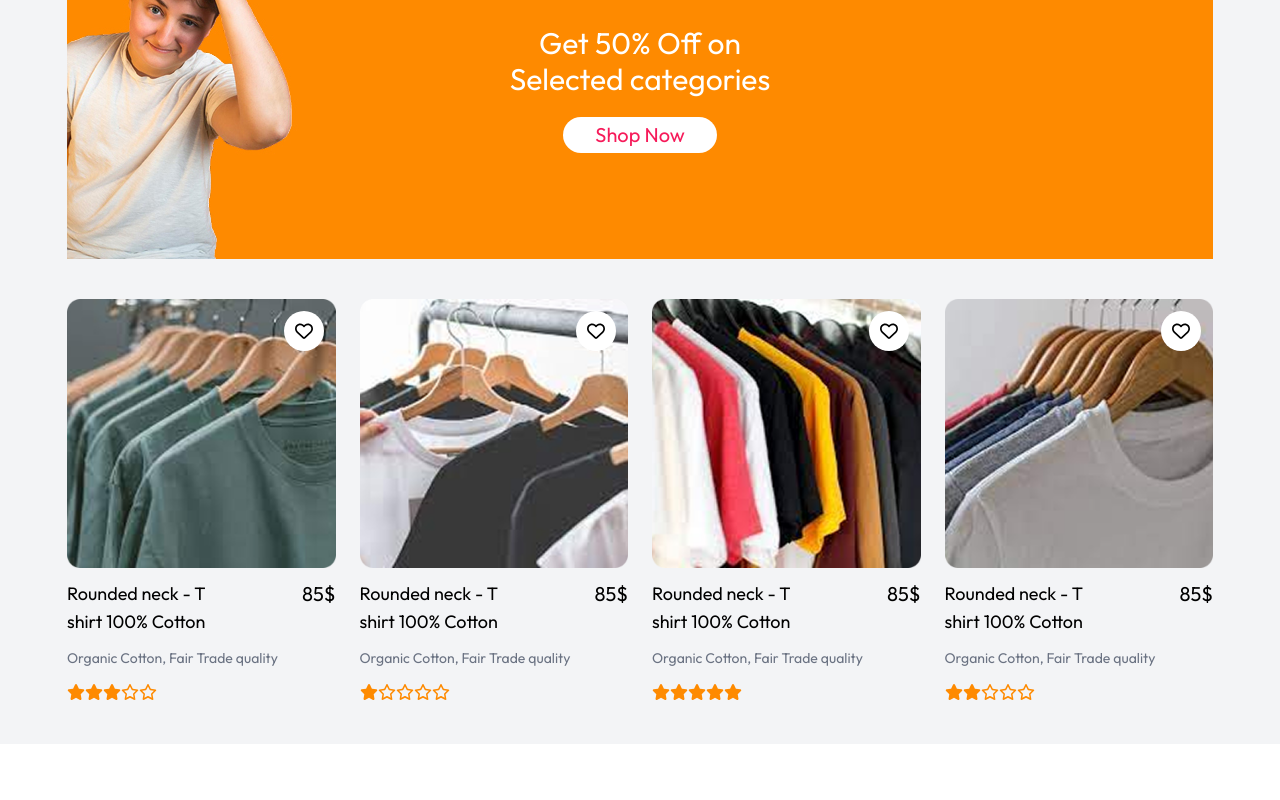
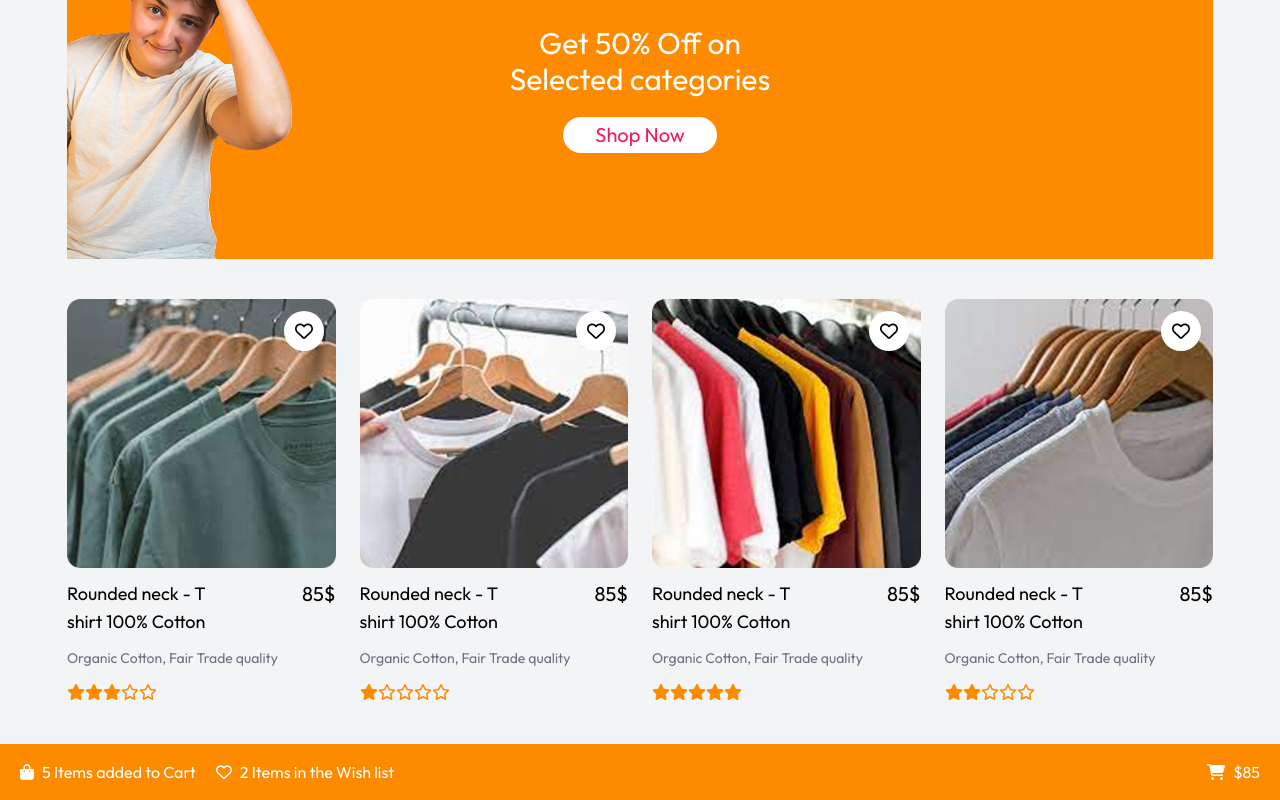
Before and after one commit to andromeda-glx/online-shop-project, a React (Vite) app: page / in a window 1280 px wide. Shown: the part 241-1041 px from the top of the page. Before the commit the page ends 985 px from the top, so only its background shows below. Built offline with nearby package versions, Linux system fonts and the light colour scheme.

Commit message:
make footer

```diff
--- a/src/App.jsx
+++ b/src/App.jsx
@@ -1,3 +1,4 @@
+import Footer from './components/Footer/Footer'
 import Header from './components/Header/Header'
 import TopHeader from './components/Header/TopHeader'
 import Main from './components/Main/Main'
@@ -8,6 +9,7 @@ function App() {
             <TopHeader offer={"Get 50% Off on Selected Items"} phoneNumber={"+91 (720) 090 1896"} />
             <Header />
             <Main />
+            <Footer />
         </>
     )
 }
--- /dev/null
+++ b/src/components/Footer/Footer.jsx
@@ -0,0 +1,27 @@
+import { faHeart } from "@fortawesome/free-regular-svg-icons";
+import { faShoppingBag } from "@fortawesome/free-solid-svg-icons";
+import { faShoppingCart } from "@fortawesome/free-solid-svg-icons/faShoppingCart";
+import { FontAwesomeIcon } from "@fortawesome/react-fontawesome";
+
+export default function Footer() {
+    return (
+        <footer className="bg-main-theme text-white px-5 flex justify-between items-center py-4">
+            <div className="flex gap-x-5 items-center">
+                <div className="flex gap-x-2 items-center">
+                    <FontAwesomeIcon icon={faShoppingBag} />
+                    <span>5 Items added to Cart</span>
+                </div>
+                <div className="flex gap-x-2 items-center">
+                    <FontAwesomeIcon icon={faHeart} />
+                    <span>2 Items in the Wish list</span>
+                </div>
+            </div>
+            <div className="">
+                <div className="flex gap-x-2 items-center">
+                    <FontAwesomeIcon icon={faShoppingCart} />
+                    <span>$85</span>
+                </div>
+            </div>
+        </footer>
+    )
+}
```
